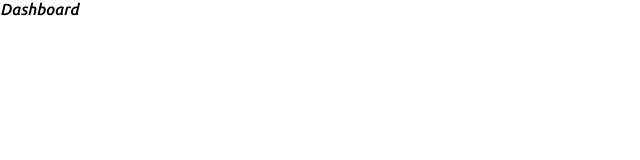
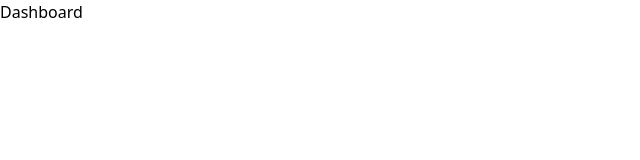
Before and after one commit to rjmags1/disc, a Next.js app: page / in a window 1280 px wide. Shown: the top 160 px of the page, without its empty margins (0-640 px from the left). Built offline with nearby package versions, Linux system fonts and the light colour scheme.

Commit message:
tailwind setup

```diff
--- a/package.json
+++ b/package.json
@@ -16,6 +16,9 @@
     "@testing-library/jest-dom": "^5.16.2",
     "@testing-library/react": "^12.1.3",
     "@testing-library/user-event": "^13.5.0",
-    "jest": "^27.5.1"
+    "autoprefixer": "^10.4.2",
+    "jest": "^27.5.1",
+    "postcss": "^8.4.7",
+    "tailwindcss": "^3.0.23"
   }
 }
--- a/pages/_app.js
+++ b/pages/_app.js
@@ -1,4 +1,4 @@
-import '../styles.css'
+import '../styles/globals.css'
 
 function MyApp({ Component, pageProps }) {
     return <Component {...pageProps} />
--- /dev/null
+++ b/postcss.config.js
@@ -0,0 +1,6 @@
+module.exports = {
+  plugins: {
+    tailwindcss: {},
+    autoprefixer: {},
+  },
+}
--- a/styles.css
+++ /dev/null
@@ -1,6 +0,0 @@
-body {
-    font-family: 'Ubuntu', 'Courier New', Courier, monospace;
-    margin: 0;
-    padding: 0;
-    box-sizing: border-box;
-}
--- /dev/null
+++ b/styles/globals.css
@@ -0,0 +1,3 @@
+@tailwind base;
+@tailwind components;
+@tailwind utilities;
--- /dev/null
+++ b/tailwind.config.js
@@ -0,0 +1,10 @@
+module.exports = {
+  content: [
+    "./pages/**/*.{js,ts,jsx,tsx}",
+    "./components/**/*.{js,ts,jsx,tsx}",
+  ],
+  theme: {
+    extend: {},
+  },
+  plugins: [],
+}
```
Also changed, not shown: 1 other file (tests, documents, lock files or other folders).
